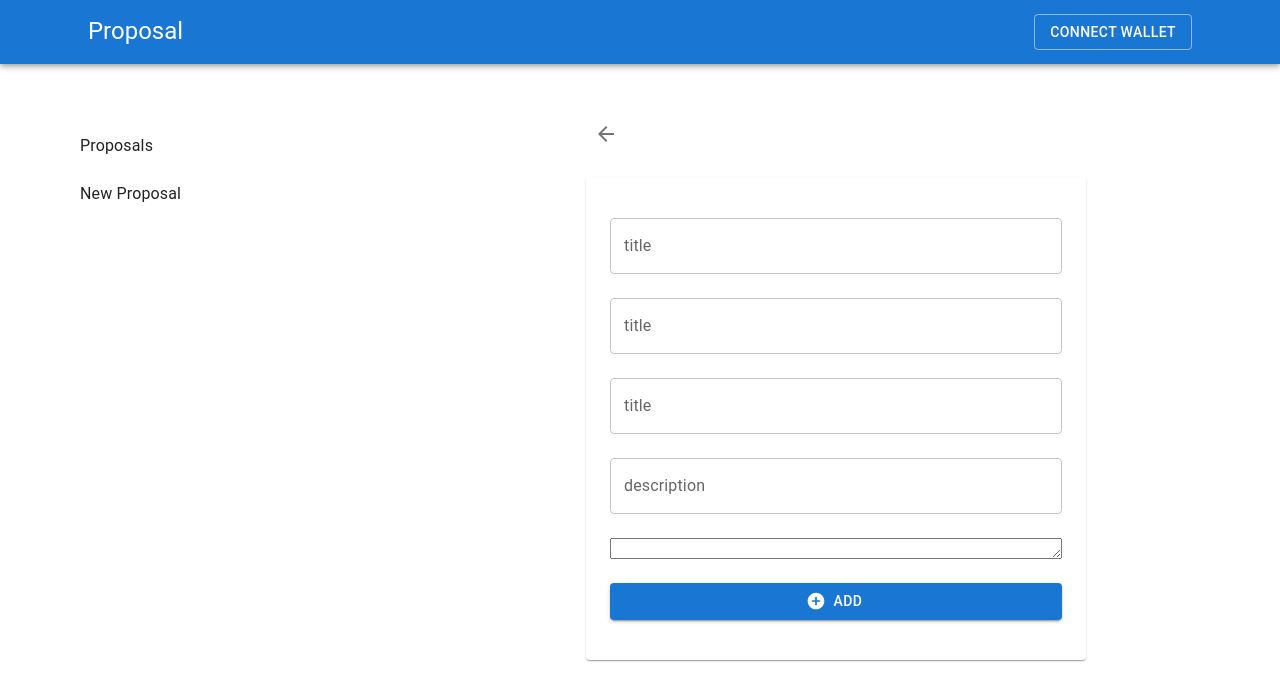
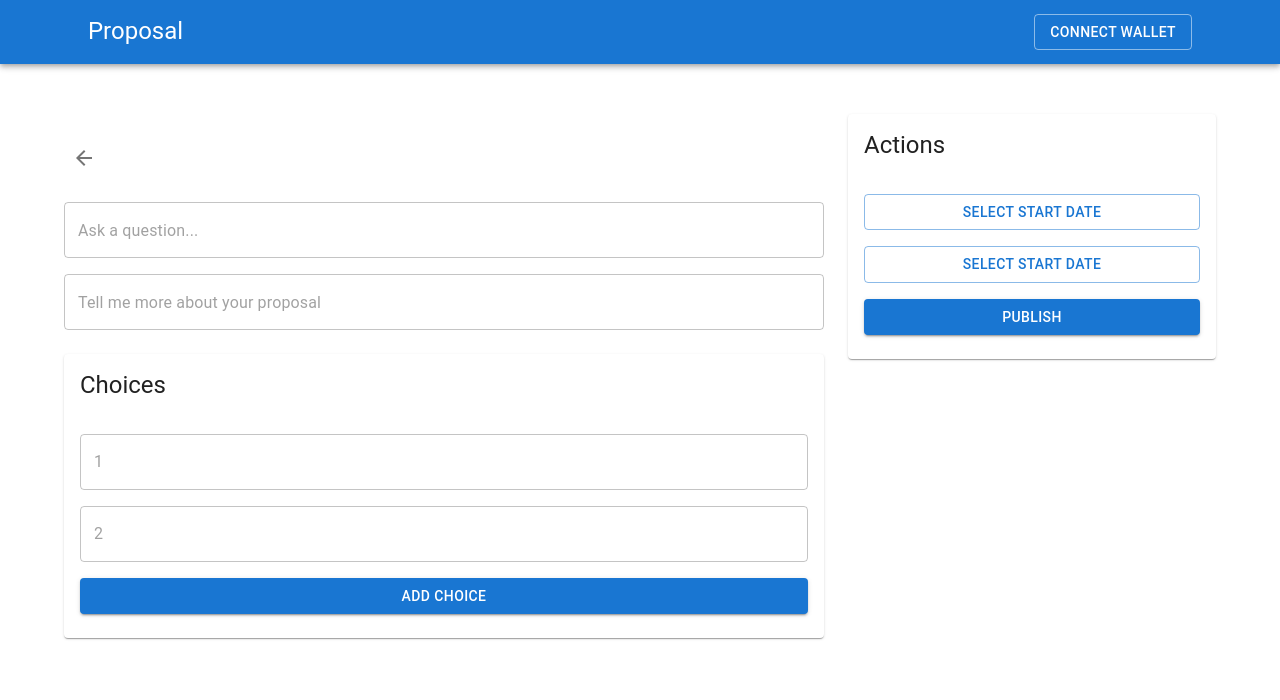
Before and after one commit to dhanzy/eth-proposal, a React (Create React App) app: page /proposal in a window 1280 px wide. Shown: the top 700 px of the page. Built offline with nearby package versions, Linux system fonts and the light colour scheme.

Commit message:
Changed Ui/Ux

```diff
--- a/src/App.js
+++ b/src/App.js
@@ -4,6 +4,7 @@ import { Route, Routes, BrowserRouter } from "react-router-dom";
 import theme from "./theme/theme";
 
 import MainLayout from "./components/layouts/MainLayout";
+import ProposalLayout from "./components/layouts/ProposalLayout";
 import Home from "./pages/Home";
 import Proposal from "./pages/Proposal";
 import NewProposal from "./pages/NewProposal";
@@ -15,8 +16,10 @@ function App() {
       <CssBaseline />
       <BrowserRouter>
         <Routes>
-          <Route path="/" element={<MainLayout />}>
+          <Route path="/" element={<ProposalLayout />}>
             <Route path="/" element={<Home />} />
+          </Route>
+          <Route path="/proposal" element={<MainLayout />}>
             <Route path="/proposal" element={<NewProposal />} />
             <Route path="/proposal/:proposalId" element={<Proposal />} />
           </Route>
--- a/src/components/VoteCard.js
+++ b/src/components/VoteCard.js
@@ -12,11 +12,13 @@ import { Link } from "react-router-dom";
 const VoteCard = ({ title, description, proposalId, address }) => {
   return (
     <Card>
-      <CardActionArea
-        component={Link}
-        to={`/proposal/${String(proposalId).substring(0, 3)}`}
-      >
-        {/* <CardHeader title={`Ethereum Finance by ${address}`} /> */}
+      <CardActionArea component={Link} to={`/proposal/${proposalId}`}>
+        <CardHeader
+          title={`Ethereum Finance by ${address.slice(0, 6)}...${address.slice(
+            -4,
+            address.length
+          )}`}
+        />
         <CardContent>
           <Box>
             <Typography variant="h5">{title}</Typography>
--- a/src/components/layouts/MainLayout.js
+++ b/src/components/layouts/MainLayout.js
@@ -1,15 +1,6 @@
 import React from "react";
 import { Outlet } from "react-router-dom";
-import {
-  Box,
-  styled,
-  Container,
-  Grid,
-  List,
-  ListItemButton,
-  ListItemText,
-} from "@mui/material";
-import { Link } from "react-router-dom";
+import { Box, styled, Container } from "@mui/material";
 
 import Header from "../Header";
 
@@ -18,36 +9,12 @@ const Main = styled(Box)(() => ({
   marginTop: "50px",
 }));
 
-const MainLayout = () => {
+const MainLayout = ({ children }) => {
   return (
     <Box>
       <Header />
       <Main>
-        <Container maxWidth="lg">
-          <Grid container spacing={3}>
-            <Grid item md={4}>
-              <Box
-                sx={{
-                  width: "100%",
-                  maxWidth: 360,
-                  bgColor: "background.paper",
-                }}
-              >
-                <List component="nav">
-                  <ListItemButton component={Link} to="/">
-                    <ListItemText primary="Proposals" />
-                  </ListItemButton>
-                  <ListItemButton component={Link} to="proposal">
-                    <ListItemText primary="New Proposal" />
-                  </ListItemButton>
-                </List>
-              </Box>
-            </Grid>
-            <Grid item md={8}>
-              <Outlet />
-            </Grid>
-          </Grid>
-        </Container>
+        <Container maxWidth="lg">{!children ? <Outlet /> : children}</Container>
       </Main>
     </Box>
   );
--- /dev/null
+++ b/src/components/layouts/ProposalLayout.js
@@ -0,0 +1,36 @@
+import MainLayout from "./MainLayout";
+import React from "react";
+import { Grid, Box, List, ListItemButton, ListItemText } from "@mui/material";
+import { Outlet, Link } from "react-router-dom";
+
+const ProposalLayout = () => {
+  return (
+    <MainLayout>
+      <Grid container spacing={3}>
+        <Grid item md={4}>
+          <Box
+            sx={{
+              width: "100%",
+              maxWidth: 360,
+              bgColor: "background.paper",
+            }}
+          >
+            <List component="nav">
+              <ListItemButton component={Link} to="/">
+                <ListItemText primary="Proposals" />
+              </ListItemButton>
+              <ListItemButton component={Link} to="proposal">
+                <ListItemText primary="New Proposal" />
+              </ListItemButton>
+            </List>
+          </Box>
+        </Grid>
+        <Grid item md={8}>
+          <Outlet />
+        </Grid>
+      </Grid>
+    </MainLayout>
+  );
+};
+
+export default ProposalLayout;
--- a/src/pages/NewProposal.js
+++ b/src/pages/NewProposal.js
@@ -2,45 +2,63 @@ import React from "react";
 import {
   Box,
   Button,
+  Card,
+  CardContent,
+  CardHeader,
+  Grid,
   IconButton,
-  Paper,
   Stack,
-  TextareaAutosize,
   TextField,
 } from "@mui/material";
-import { AddCircleOutlined, ArrowBack } from "@mui/icons-material";
+import { ArrowBack } from "@mui/icons-material";
 import { useNavigate } from "react-router-dom";
 
 const NewProposal = () => {
   const navigate = useNavigate();
 
   return (
+    <Grid container spacing={3}>
+      <Grid item md={8}>
         <Box>
-      <Box sx={{ maxWidth: "500px", margin: "auto", mb: 3 }}>
+          <Box sx={{ my: 3 }}>
             <IconButton onClick={() => navigate("/")}>
               <ArrowBack />
             </IconButton>
           </Box>
-      <Paper sx={{ maxWidth: "500px", margin: "auto" }}>
-        <Box sx={{ py: 5, mx: 3 }}>
-          <Stack spacing={3}>
-            <TextField name="title" label="title" />
-            <TextField name="title" label="title" />
-            <TextField name="title" label="title" />
-            <TextField name="description" label="description" />
-            <TextareaAutosize
-              name="description"
-              cols={5}
-              rows={5}
-              label="description"
+          <Box>
+            <Stack spacing={2}>
+              <TextField
+                placeholder="Ask a question..."
+                sx={{ fontSize: "20px", fontWeight: 800 }}
               />
-            <Button variant="contained" startIcon={<AddCircleOutlined />}>
-              Add
-            </Button>
+              <TextField placeholder="Tell me more about your proposal" />
             </Stack>
+            <Card sx={{ my: 3 }}>
+              <CardHeader title="Choices" />
+              <CardContent>
+                <Stack spacing={2}>
+                  <TextField placeholder="1" />
+                  <TextField placeholder="2" />
+                  <Button variant="contained">Add Choice</Button>
+                </Stack>
+              </CardContent>
+            </Card>
           </Box>
-      </Paper>
         </Box>
+      </Grid>
+      <Grid item md={4}>
+        <Card>
+          <CardHeader title="Actions" />
+          <CardContent>
+            <Stack spacing={2}>
+              <Button variant="outlined">Select Start Date</Button>
+              <Button variant="outlined">Select Start Date</Button>
+              <Button variant="contained">Publish</Button>
+            </Stack>
+          </CardContent>
+        </Card>
+      </Grid>
+    </Grid>
   );
 };
 
--- a/src/pages/Proposal.js
+++ b/src/pages/Proposal.js
@@ -1,6 +1,16 @@
 import { ArrowBack } from "@mui/icons-material";
-import { Typography, Box, Button, IconButton } from "@mui/material";
-import { Stack } from "@mui/system";
+import {
+  Typography,
+  Box,
+  Button,
+  IconButton,
+  Grid,
+  Card,
+  Stack,
+  CardHeader,
+  CardContent,
+  Avatar,
+} from "@mui/material";
 import React from "react";
 import { useNavigate } from "react-router-dom";
 
@@ -8,21 +18,73 @@ const Proposal = () => {
   const navigate = useNavigate();
 
   return (
+    <Grid container spacing={2}>
+      <Grid item md={8}>
         <Box>
           <Box sx={{ mb: 3 }}>
             <IconButton onClick={() => navigate("/")}>
               <ArrowBack />
             </IconButton>
           </Box>
-      <Typography variant="h2">Proposal Title</Typography>
-      <Typography component="p">Proposal description</Typography>
+          <Stack spacing={2}>
+            <Typography variant="h2">Should burn some Ether?</Typography>
+            <Box>
+              <Button variant="contained" color="success">
+                Active
+              </Button>
+            </Box>
+            <Typography component="p">
+              Ether should burn half of total volume.
+            </Typography>
+          </Stack>
           <Box sx={{ my: 5 }}>
-        <Stack direction="row" spacing={3}>
-          <Button variant="contained">Yes</Button>
+            <Card>
+              <CardHeader title="Cast your vote" />
+              <CardContent>
+                <Stack spacing={1}>
+                  <Button variant="outlined">Yes</Button>
                   <Button variant="outlined">No</Button>
+
+                  <Button variant="contained" disabled={false}>
+                    Vote
+                  </Button>
                 </Stack>
+              </CardContent>
+            </Card>
+          </Box>
+          <Box sx={{ my: 5 }}>
+            <Card>
+              <CardHeader title="votes" />
+              <CardContent>
+                <Stack spacing={1}>
+                  {Array(15)
+                    .fill()
+                    .map((_, index) => (
+                      <Box
+                        display="flex"
+                        justifyContent="space-around"
+                        alignItems="center"
+                        key={index}
+                      >
+                        <Avatar />
+                        <Typography component="p">0x8Dd0...4Ea7</Typography>
+                        <Typography component="p">Yes</Typography>
+                        <Typography component="p">10.8 Eth</Typography>
+                      </Box>
+                    ))}
+                </Stack>
+              </CardContent>
+            </Card>
           </Box>
         </Box>
+      </Grid>
+      <Grid item md={4}>
+        <Card sx={{ position: "sticky", top: "20px" }}>
+          <CardHeader title="Information" />
+          <CardContent></CardContent>
+        </Card>
+      </Grid>
+    </Grid>
   );
 };
 
```
Lines whose indentation alone changed are shown as unchanged.
